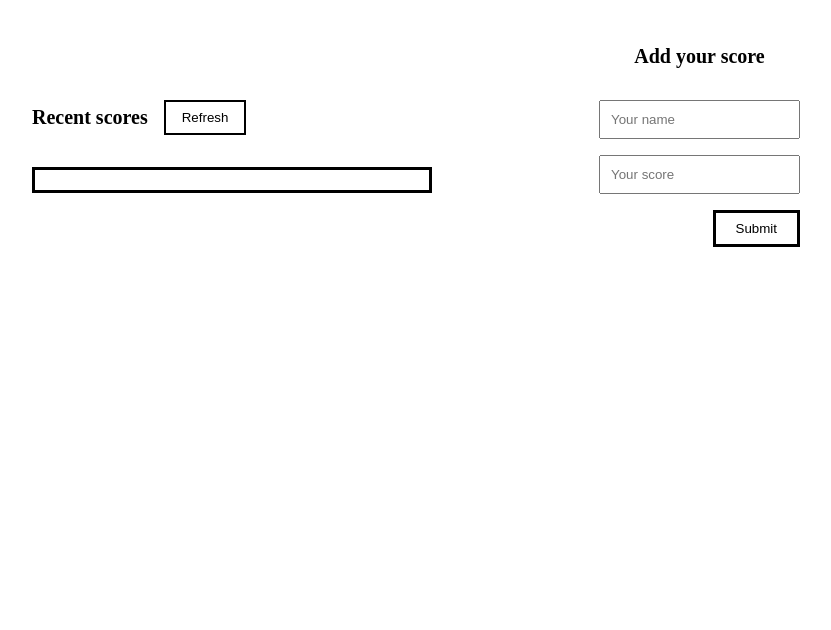
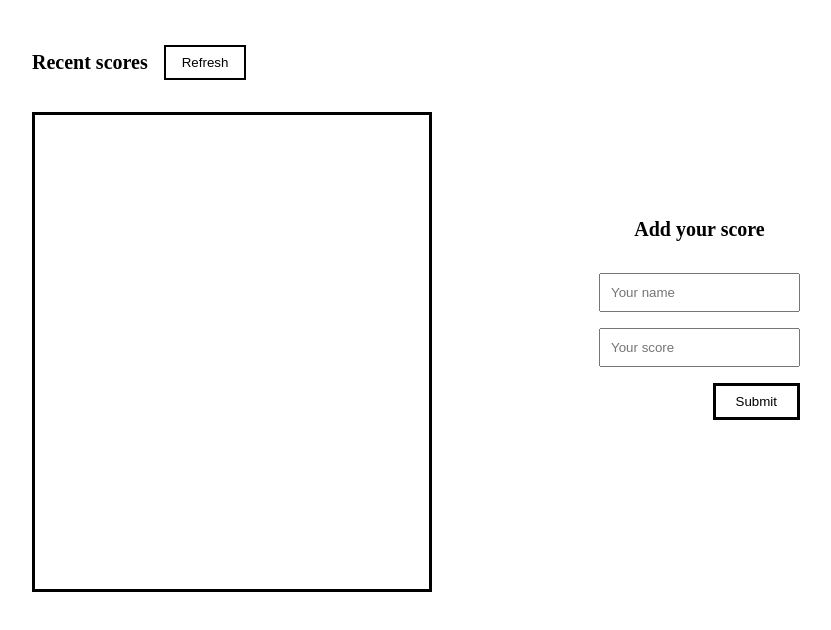
Before and after one commit to tamoorsaeed22/Leaderboard, a website built with webpack: page src/index.html in a window 1280 px wide. Shown: the part 150-780 px from the top of the page, without its empty margins (224-1055 px from the left). Built offline with nearby package versions, Linux system fonts and the light colour scheme; no server answers.

Commit message:
Add scrolling feature in CSS

```diff
--- a/src/style.css
+++ b/src/style.css
@@ -71,6 +71,8 @@ h1 {
   border: 3px solid #000;
   padding: 10px 16px;
   width: 400px;
+  height: 60vh;
+  overflow-y: auto;
 }
 
 ul li:nth-child(even) {
```
Also changed, not shown: dist/main.js.
